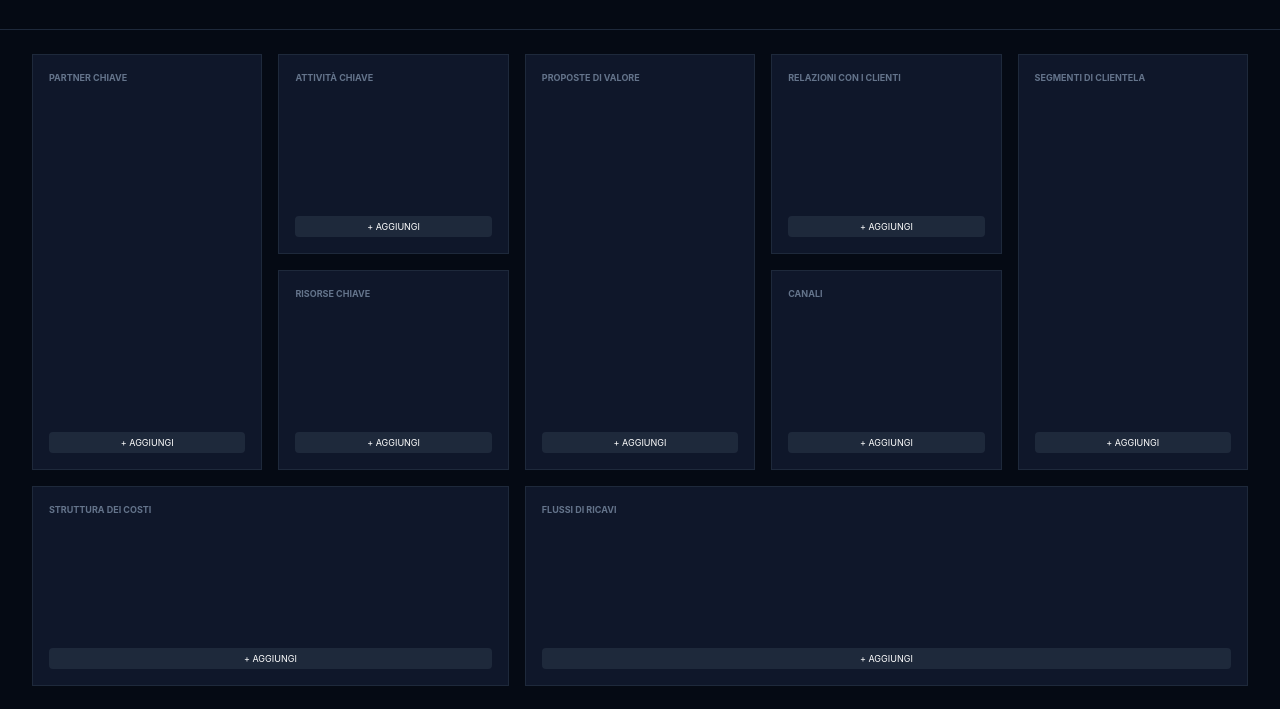
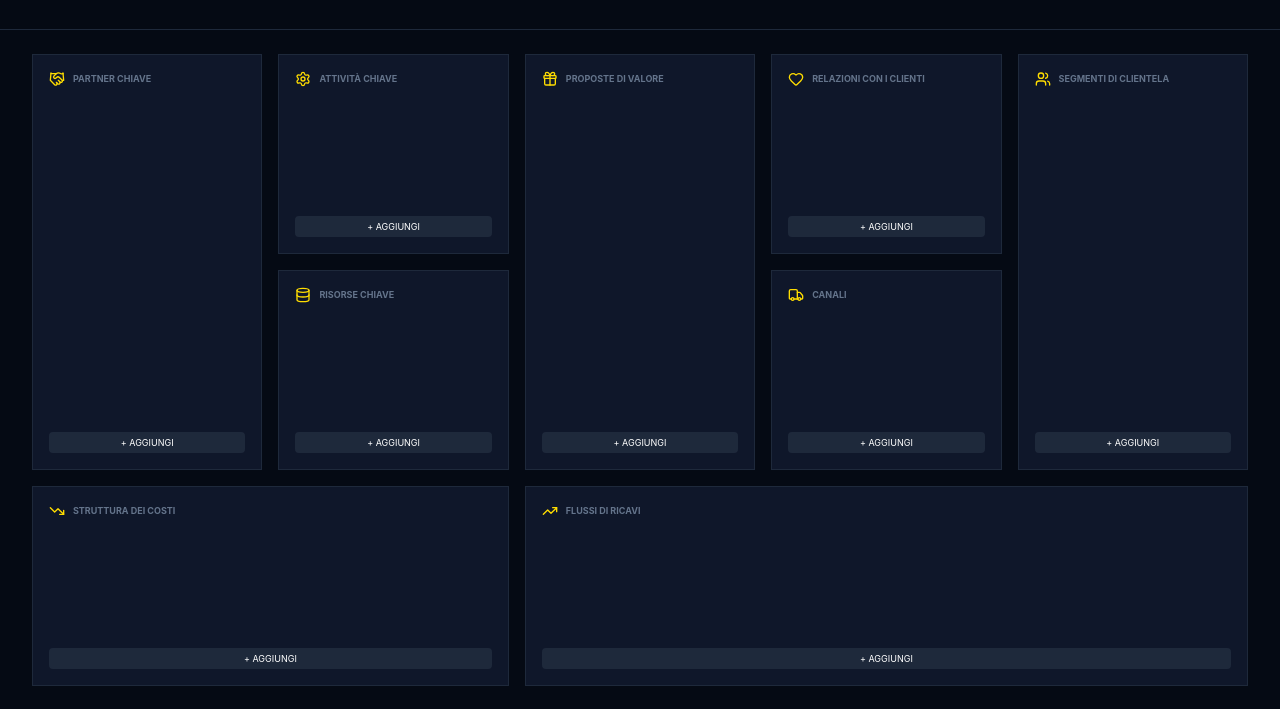
Before and after one commit to jonlewuk-ship-it/EN-Canvas, a website: page index.html in a window 1280 px wide. Shown: the part 91-800 px from the top of the page. Drawn offline with nearby package versions, Linux system fonts and the light colour scheme; no server answers.

Commit message:
Update index.html

```diff
--- a/index.html
+++ b/index.html
@@ -3,6 +3,7 @@
 <head>
     <meta charset="UTF-8">
     <script src="https://cdn.tailwindcss.com"></script>
+    <script src="https://unpkg.com/lucide@latest"></script>
     <style>
         body { background-color: #050a14; color: #FFFFFF; font-family: 'Inter', sans-serif; }
         .viewport { height: 100vh; overflow-y: auto; padding-bottom: 50px; }
@@ -22,15 +23,15 @@
         </header>
 
         <div id="canvas-grid">
-            <div class="bmc-box" style="grid-area: 1 / 1 / 3 / 2;" data-section="Partner Chiave"></div>
-            <div class="bmc-box" style="grid-area: 1 / 2 / 2 / 3;" data-section="Attività Chiave"></div>
-            <div class="bmc-box" style="grid-area: 2 / 2 / 3 / 3;" data-section="Risorse Chiave"></div>
-            <div class="bmc-box" style="grid-area: 1 / 3 / 3 / 4;" data-section="Proposte di Valore"></div>
-            <div class="bmc-box" style="grid-area: 1 / 4 / 2 / 5;" data-section="Relazioni con i Clienti"></div>
-            <div class="bmc-box" style="grid-area: 2 / 4 / 3 / 5;" data-section="Canali"></div>
-            <div class="bmc-box" style="grid-area: 1 / 5 / 3 / 6;" data-section="Segmenti di Clientela"></div>
-            <div class="bmc-box" style="grid-area: 3 / 1 / 4 / 3;" data-section="Struttura dei Costi"></div>
-            <div class="bmc-box" style="grid-area: 3 / 3 / 4 / 6;" data-section="Flussi di Ricavi"></div>
+            <div class="bmc-box" style="grid-area: 1 / 1 / 3 / 2;" data-section="Partner Chiave" data-icon="handshake"></div>
+            <div class="bmc-box" style="grid-area: 1 / 2 / 2 / 3;" data-section="Attività Chiave" data-icon="settings"></div>
+            <div class="bmc-box" style="grid-area: 2 / 2 / 3 / 3;" data-section="Risorse Chiave" data-icon="database"></div>
+            <div class="bmc-box" style="grid-area: 1 / 3 / 3 / 4;" data-section="Proposte di Valore" data-icon="gift"></div>
+            <div class="bmc-box" style="grid-area: 1 / 4 / 2 / 5;" data-section="Relazioni con i Clienti" data-icon="heart"></div>
+            <div class="bmc-box" style="grid-area: 2 / 4 / 3 / 5;" data-section="Canali" data-icon="truck"></div>
+            <div class="bmc-box" style="grid-area: 1 / 5 / 3 / 6;" data-section="Segmenti di Clientela" data-icon="users"></div>
+            <div class="bmc-box" style="grid-area: 3 / 1 / 4 / 3;" data-section="Struttura dei Costi" data-icon="trending-down"></div>
+            <div class="bmc-box" style="grid-area: 3 / 3 / 4 / 6;" data-section="Flussi di Ricavi" data-icon="trending-up"></div>
         </div>
     </div>
 
@@ -83,10 +84,17 @@
 
         document.querySelectorAll('.bmc-box').forEach(box => {
             const sec = box.getAttribute('data-section');
-            box.innerHTML = `<h2 class="text-[9px] uppercase font-bold text-slate-500 mb-2">${sec}</h2>
-                             <div id="content-${sec.replace(/ /g, '-')}" class="flex-grow"></div>
-                             <button onclick="openModal('${sec}')" class="mt-4 text-[9px] bg-slate-800 py-1 rounded hover:bg-slate-700">+ AGGIUNGI</button>`;
+            const iconName = box.getAttribute('data-icon');
+            box.innerHTML = `
+                <div class="flex items-center gap-2 mb-2">
+                    <i data-lucide="${iconName}" class="w-4 h-4 text-[#FFDD00]"></i>
+                    <h2 class="text-[9px] uppercase font-bold text-slate-500">${sec}</h2>
+                </div>
+                <div id="content-${sec.replace(/ /g, '-')}" class="flex-grow"></div>
+                <button onclick="openModal('${sec}')" class="mt-4 text-[9px] bg-slate-800 py-1 rounded hover:bg-slate-700">+ AGGIUNGI</button>`;
         });
+
+        lucide.createIcons();
 
         async function loadData() {
             const res = await fetch('/api/canvas');
```
